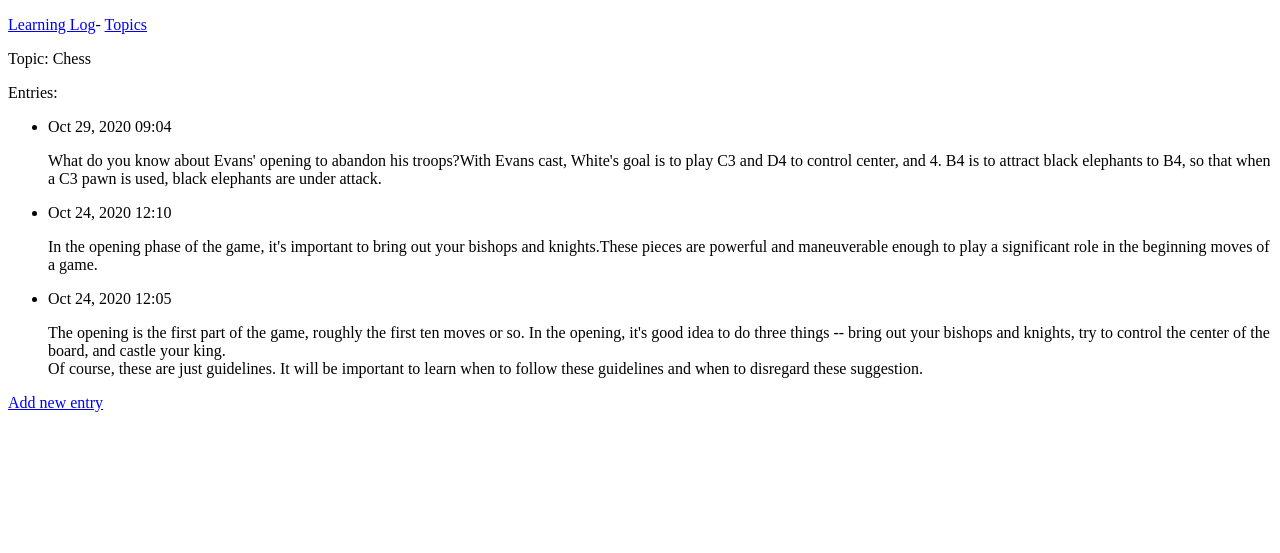
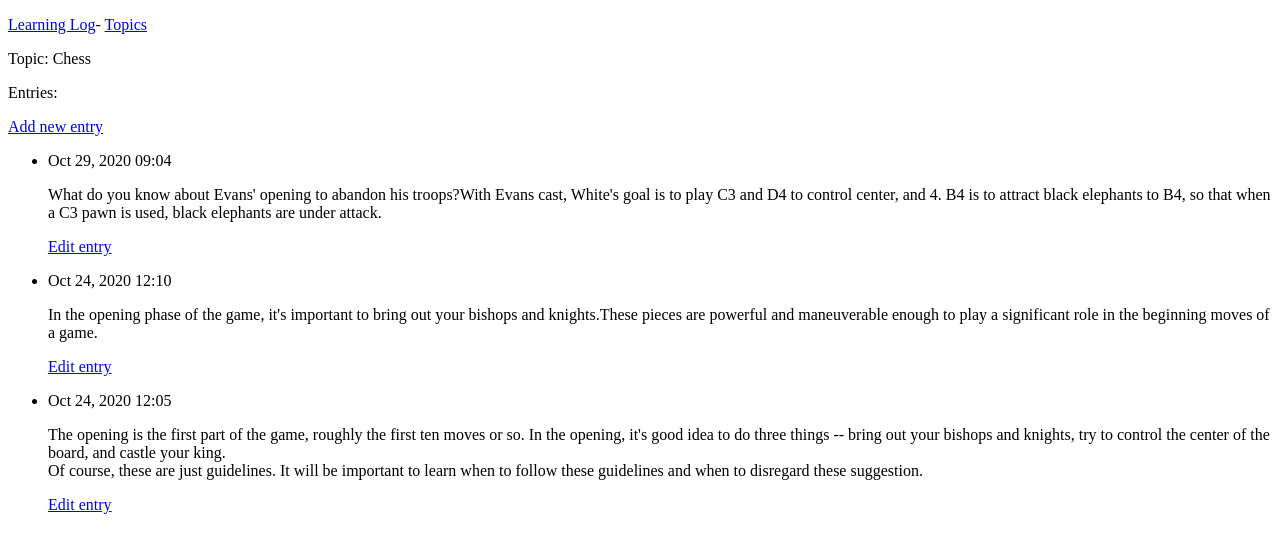
Before and after one commit to labulasi211/Web_learning, a Django app: page /topics/1/ in a window 1280 px wide. Shown: the top 553 px of the page. Run offline with Django 3.2, Linux system fonts and the light colour scheme; data comes from the database, SQL or seed files in the repository; both versions use the stored data as it was after the commit.

Commit message:
添加：编辑条目

```diff
--- a/learning_logs/templates/learning_logs/topic.html
+++ b/learning_logs/templates/learning_logs/topic.html
@@ -5,17 +5,21 @@
 <p>Topic: {{topic}}</p>
 
 <p>Entries:</p>
+<p>
+    <a href="{%url 'learning_logs:new entry' topic.id%}">Add new entry</a>
+</p>
 <ul>
     {%for entry in entries%}
     <li>
         <p>{{entry.date_added|date:'M d, Y H:i'}}</p>
         <p>{{entry.text|linebreaks}}</p>
+        <p>
+            <a href="{%url 'learning_logs:edit entry' entry.id%}">Edit entry</a>
+        </p>
     </li>
     {%empty%}
     <li>There are no entries for this topic yet.</li>
     {%endfor%}
 </ul>
 
-<a href="{%url 'learning_logs:new entry' topic.id%}">Add new entry</a>
-
 {%endblock content%}
--- a/learning_logs/urls.py
+++ b/learning_logs/urls.py
@@ -16,4 +16,6 @@ urlpatterns = [
     path('new_topic/', views.new_topic, name='new topic'),
     # 用于添加新条目的页面
     path('new_entry/<int:topic_id>/', views.new_entry, name='new entry'),
+    # 用于编辑条目的页面
+    path('edit_entry/<int:entry_id>/', views.edit_entry, name='edit entry'),
 ]
--- a/learning_logs/views.py
+++ b/learning_logs/views.py
@@ -1,7 +1,7 @@
 from django.shortcuts import render, redirect
 
-from .models import Topic
-from  .forms import TopicForm,EntryForm
+from .models import Topic, Entry
+from  .forms import TopicForm, EntryForm
 
 # Create your views here.
 
@@ -62,3 +62,22 @@ def new_entry(request, topic_id):
     # 显示空表单或指出表单数据无效
     context = {'form': form, 'topic': topic_data}
     return render(request, 'learning_logs/new_entry.html', context)
+
+
+def edit_entry(request, entry_id):
+    """编辑既有条目"""
+    entry_data = Entry.objects.get(id=entry_id)
+    topic_date = entry_data.topic
+
+    if request.method != 'POST':
+        # 初次请求：使用当前条目填充表单
+        form = EntryForm(instance=entry_data)
+    else:
+        # POST 提交的数据：对数据进行处理
+        form = EntryForm(instance=entry_data, data=request.POST)
+        if form.is_valid():
+            form.save()
+            return redirect('learning_logs:topic', topic_id=topic_date.id)
+
+    context = {'form': form, 'entry': entry_data, 'topic': topic_date}
+    return render(request, 'learning_logs/edit_entry.html', context)
```
Also changed, not shown: learning_logs/templates/learning_logs/edit_entry.html (added, +16 -0 lines), db.sqlite3.
